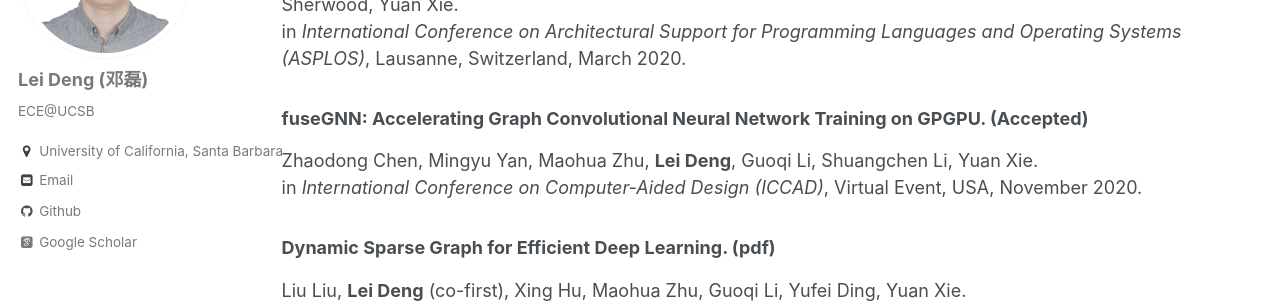
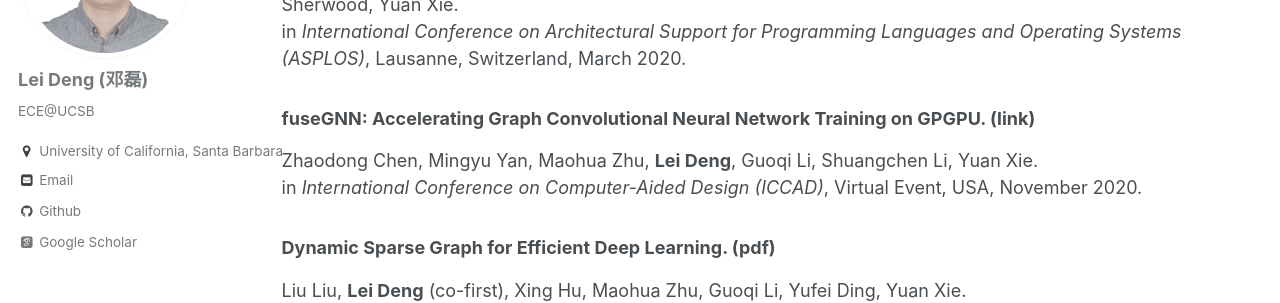
Before and after one commit to dllfei/dllfei.github.io, a Jekyll site: the page built from _pages/publications.md, in a window 1280 px wide and 900 px high, scrolled down 6629 px. Shown: the part 152-455 px from the top of the window. Built offline with Jekyll 4.4.1, drawn with Linux system fonts in a browser that asks for light colours; some web fonts are replaced.

Commit message:
Update publications.md

```diff
--- a/_pages/publications.md
+++ b/_pages/publications.md
@@ -195,7 +195,7 @@ in *IEEE Conference on Industrial Electronics and Applications (ICIEA)*, Kristia
 Xing Hu, Ling Liang, Shuangchen Li, **Lei Deng**, Pengfei Zuo, Xinfeng Xie, Yu Ji, Yufei Ding, Chang Liu, Timothy Sherwood, Yuan Xie. <br />
 in *International Conference on Architectural Support for Programming Languages and Operating Systems (ASPLOS)*, Lausanne, Switzerland, March 2020.
 
-### fuseGNN: Accelerating Graph Convolutional Neural Network Training on GPGPU. (Accepted) <br />
+### fuseGNN: Accelerating Graph Convolutional Neural Network Training on GPGPU. ([link](https://ieeexplore.ieee.org/abstract/document/9256702)) <br />
 Zhaodong Chen, Mingyu Yan, Maohua Zhu, **Lei Deng**, Guoqi Li, Shuangchen Li, Yuan Xie. <br />
 in *International Conference on Computer-Aided Design (ICCAD)*, Virtual Event, USA, November 2020.
 
```
